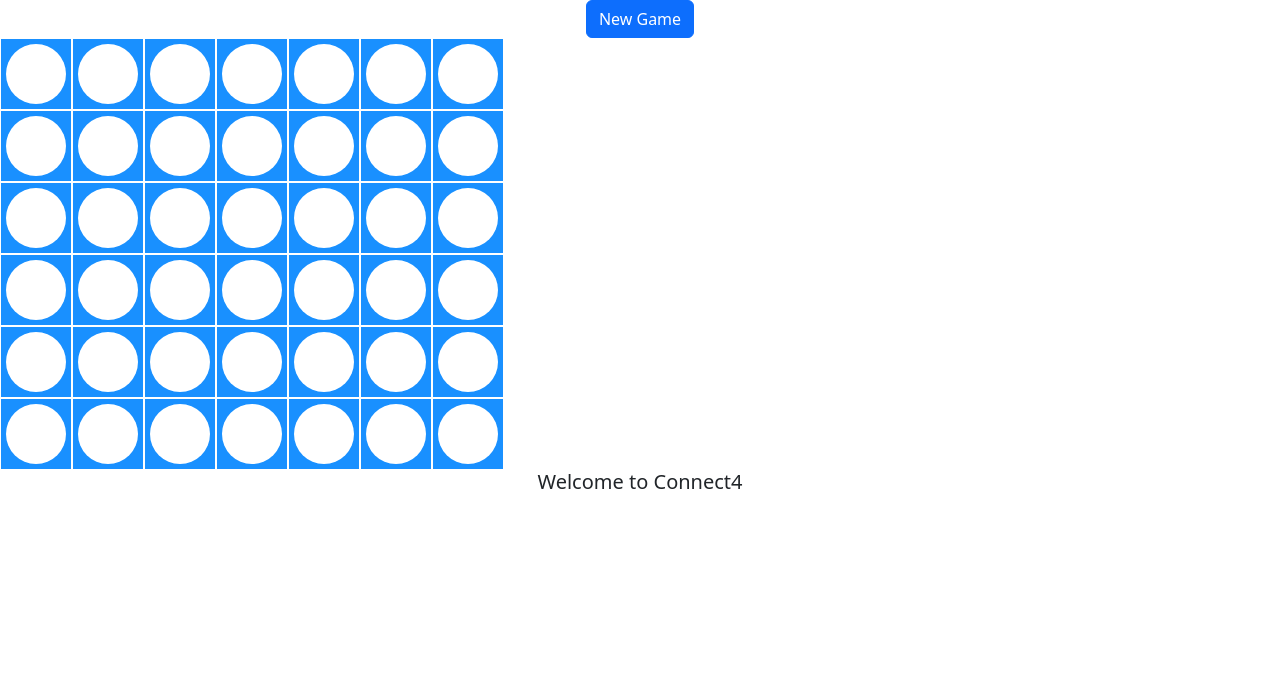
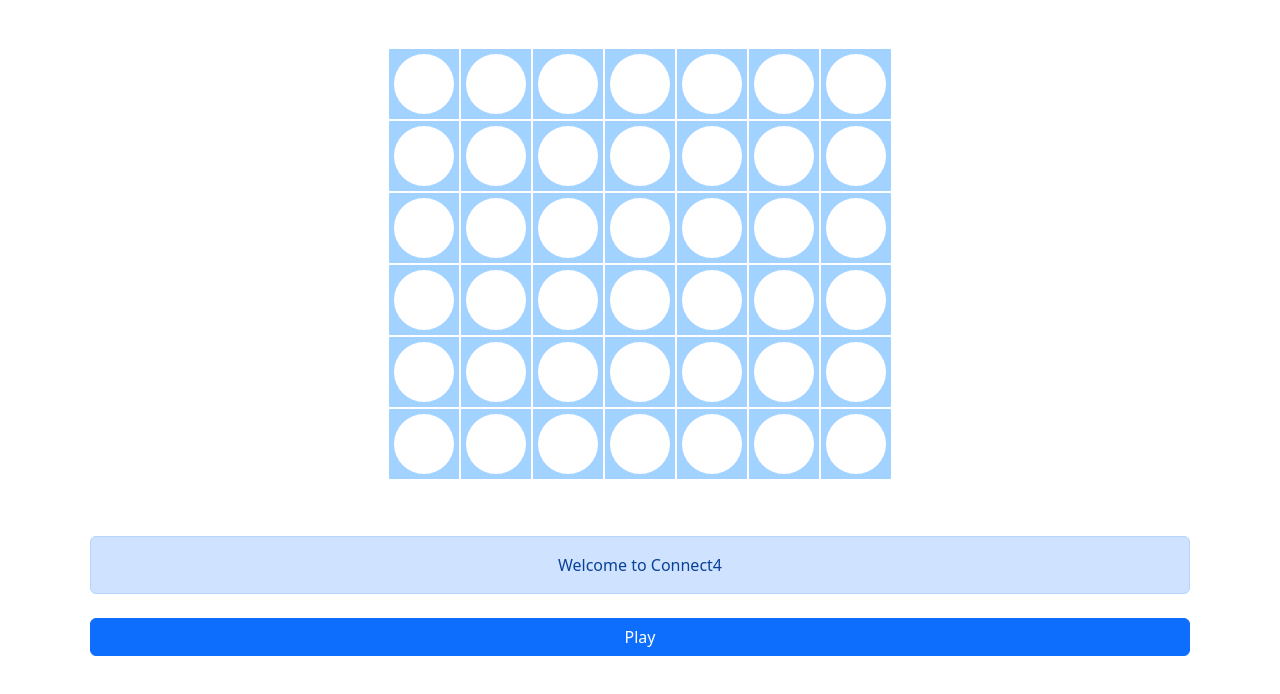
Before and after one commit to toni783/connect4, a Next.js app: page / in a window 1280 px wide. Shown: the top 694 px of the page. Built offline with nearby package versions, Linux system fonts and the light colour scheme.

Commit message:
feat: connect4 working UI only - Updated layout - Added types to board slice and updated logic to reflect new requirements - Several improvements to logic and overall implementation

```diff
--- a/src/features/board/Board.tsx
+++ b/src/features/board/Board.tsx
@@ -1,4 +1,4 @@
-import { Button } from "react-bootstrap";
+import { Alert, Button, Col, Container, Row } from "react-bootstrap";
 import { useAppDispatch, useAppSelector } from "../../hooks";
 
 import styles from "../../styles/Home.module.css";
@@ -18,32 +18,32 @@ export const Connect4 = () => {
   const dispatch = useAppDispatch();
 
   const play = (c, r) => {
-    if (!gameState.gameOver) {
     let board = deepCloneBoard(gameState.board);
     if (!board[r][c]) {
       board[r][c] = gameState.currentPlayer;
-      }
 
       // Check status of board
       let result = checkForWin(board);
       if (result === gameState.player1) {
         dispatch(
           endGame({
-            message: "Player1 (red) wins!",
+            messageBody: "Player1 (red) wins!",
+            messageVariant: "danger",
             board,
           })
         );
       } else if (result === gameState.player2) {
         dispatch(
           endGame({
-            message: "Player2 (yellow) wins!",
+            messageBody: "Player2 (yellow) wins!",
+            messageVariant: "warning",
             board,
           })
         );
       } else if (result === "draw") {
         dispatch(
           endGame({
-            message: "Draw Game!",
+            messageBody: "Draw Game!",
             board,
           })
         );
@@ -55,32 +55,24 @@ export const Connect4 = () => {
 
         dispatch(togglePlayer({ nextPlayer, board }));
       }
-    }
-    // it's gameover and a user clicked a cell
-    else {
+    } else {
       dispatch(
         updateMessage({
-          message: "Game Over. Please start a new game.",
+          messageBody: "Please Select Another Cell",
         })
       );
     }
   };
-
   return (
     <>
-      <Button
-        className={styles.button}
-        onClick={() => {
-          dispatch(
-            newGame({
-              board: generateNewBoard(),
-            })
-          );
-        }}
+      <Container>
+        <Row>
+          <Col className={`d-flex justify-content-center mx-auto m-5 `}>
+            <table
+              className={
+                gameState.isBoardDisabled ? styles["board-disabled"] : ""
+              }
             >
-        New Game
-      </Button>
-      <table>
               <tbody>
                 {gameState.board.map((row, r) => (
                   <tr key={r}>
@@ -96,7 +88,34 @@ export const Connect4 = () => {
                 ))}
               </tbody>
             </table>
-      <h2 className="lead">{gameState.message}</h2>
+          </Col>
+        </Row>
+
+        <Row className={`m-2`}>
+          {gameState.message.messageBody ? (
+            <Alert variant={gameState.message.messageVariant}>
+              {gameState.message.messageBody}
+            </Alert>
+          ) : null}
+        </Row>
+
+        <Row className={`m-2`}>
+          {gameState.isBoardDisabled ? (
+            <Button
+              className={styles.button}
+              onClick={() => {
+                dispatch(
+                  newGame({
+                    board: generateNewBoard(),
+                  })
+                );
+              }}
+            >
+              {gameState.gameOver ? "Start New Game" : "Play"}
+            </Button>
+          ) : null}
+        </Row>
+      </Container>
     </>
   );
 };
--- a/src/features/board/boardSlice.ts
+++ b/src/features/board/boardSlice.ts
@@ -1,20 +1,28 @@
-import { createSlice } from "@reduxjs/toolkit";
+import { createSlice, PayloadAction } from "@reduxjs/toolkit";
 
 import type { AppState } from "../../store";
 
+enum Players {
+  PLAYER_1 = 1,
+  PLAYER_2 = 2,
+}
 export interface BoardState {
-  player1: number;
-  player2: number;
-  currentPlayer: number;
+  player1: Players.PLAYER_1;
+  player2: Players.PLAYER_2;
+  currentPlayer: Players;
   board: number[][];
   gameOver: boolean;
-  message: string;
+  message: {
+    messageBody: string;
+    messageVariant: "primary" | "success" | "danger" | "warning";
+  };
+  isBoardDisabled: boolean;
 }
 
 const initialState: BoardState = {
-  player1: 1,
-  player2: 2,
-  currentPlayer: 1,
+  player1: Players.PLAYER_1,
+  player2: Players.PLAYER_2,
+  currentPlayer: Players.PLAYER_1,
   board: [
     [null, null, null, null, null, null, null],
     [null, null, null, null, null, null, null],
@@ -24,28 +32,80 @@ const initialState: BoardState = {
     [null, null, null, null, null, null, null],
   ],
   gameOver: false,
-  message: "Welcome to Connect4",
+  message: { messageBody: "Welcome to Connect4", messageVariant: "primary" },
+  isBoardDisabled: true,
 };
+
+function getPlayerTurnMessage(playerType: Players): BoardState["message"] {
+  const message: BoardState["message"] = {
+    messageVariant: "danger",
+    messageBody: "Player1 (red) turn",
+  };
+  if (playerType === Players.PLAYER_2) {
+    message.messageVariant = "warning";
+    message.messageBody = "Player2 (yellow) turn";
+  }
+
+  return message;
+}
 
 export const boardSlice = createSlice({
   name: "board",
   initialState,
   // The `reducers` field lets us define reducers and generate associated actions
   reducers: {
-    newGame(state, action: any) {
+    newGame(
+      state,
+      action: PayloadAction<{
+        board: BoardState["board"];
+      }>
+    ) {
+      state.board = action.payload.board;
+      state.isBoardDisabled = false;
+      state.gameOver = false;
+      state.message = getPlayerTurnMessage(state.currentPlayer);
+    },
+    togglePlayer(
+      state,
+      action: PayloadAction<{
+        board: BoardState["board"];
+        nextPlayer: BoardState["currentPlayer"];
+      }>
+    ) {
+      state.currentPlayer = action.payload.nextPlayer;
+      state.board = action.payload.board;
+      state.message = getPlayerTurnMessage(action.payload.nextPlayer);
+    },
+    endGame(
+      state,
+      action: PayloadAction<{
+        messageBody: BoardState["message"]["messageBody"];
+        board: BoardState["board"];
+        messageVariant?: BoardState["message"]["messageVariant"];
+      }>
+    ) {
+      state.gameOver = true;
+      state.isBoardDisabled = true;
+      state.message = {
+        ...state.message,
+        messageBody: action.payload.messageBody,
+        messageVariant: action.payload.messageVariant,
+      };
       state.board = action.payload.board;
     },
-    togglePlayer(state, action: any) {
-      state.currentPlayer = action.payload.nextPlayer;
-      state.board = action.payload.board;
-    },
-    endGame(state, action: any) {
-      state.gameOver = true;
-      state.message = action.payload.message;
-      state.board = action.payload.board;
-    },
-    updateMessage(state, action: any) {
-      state.message = action.payload.message;
+    updateMessage(
+      state,
+      action: PayloadAction<{
+        messageBody: BoardState["message"]["messageBody"];
+        messageVariant?: BoardState["message"]["messageVariant"];
+      }>
+    ) {
+      state.message = {
+        messageBody: action.payload.messageBody,
+        messageVariant: action.payload.messageVariant
+          ? action.payload.messageVariant
+          : "primary",
+      };
     },
   },
 });
--- a/src/styles/Home.module.css
+++ b/src/styles/Home.module.css
@@ -1,41 +1,5 @@
 .container {
   text-align: center;
-}
-
-.logo {
-  height: 40vmin;
-  pointer-events: none;
-}
-
-.header {
-  min-height: 100vh;
-  display: flex;
-  flex-direction: column;
-  align-items: center;
-  justify-content: center;
-  font-size: calc(10px + 2vmin);
-}
-
-.link {
-  color: rgb(112, 76, 182);
-}
-
-@media (prefers-reduced-motion: no-preference) {
-  .logo {
-    animation: logo-float infinite 3s ease-in-out;
-  }
-}
-
-@keyframes logo-float {
-  0% {
-    transform: translateY(0);
-  }
-  50% {
-    transform: translateY(10px);
-  }
-  100% {
-    transform: translateY(0px);
-  }
 }
 
 .gameCell {
@@ -69,3 +33,8 @@
   background-color: rgb(243, 239, 20);
   transition: background-color 0.5s;
 }
+
+.board-disabled {
+  pointer-events: none;
+  opacity: 0.4;
+}
```
Lines whose indentation alone changed are shown as unchanged.
